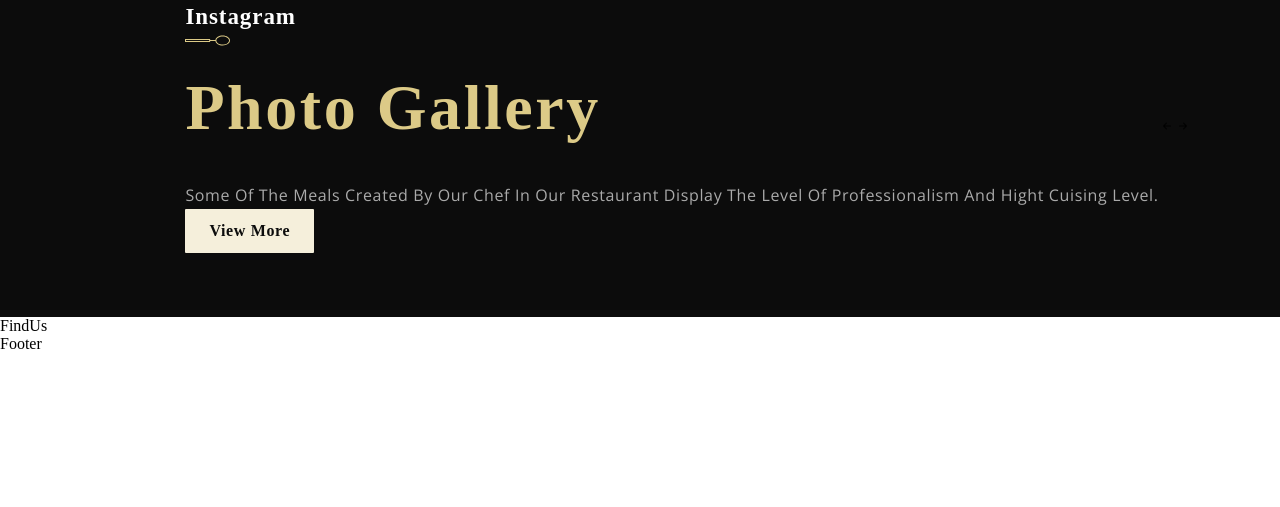
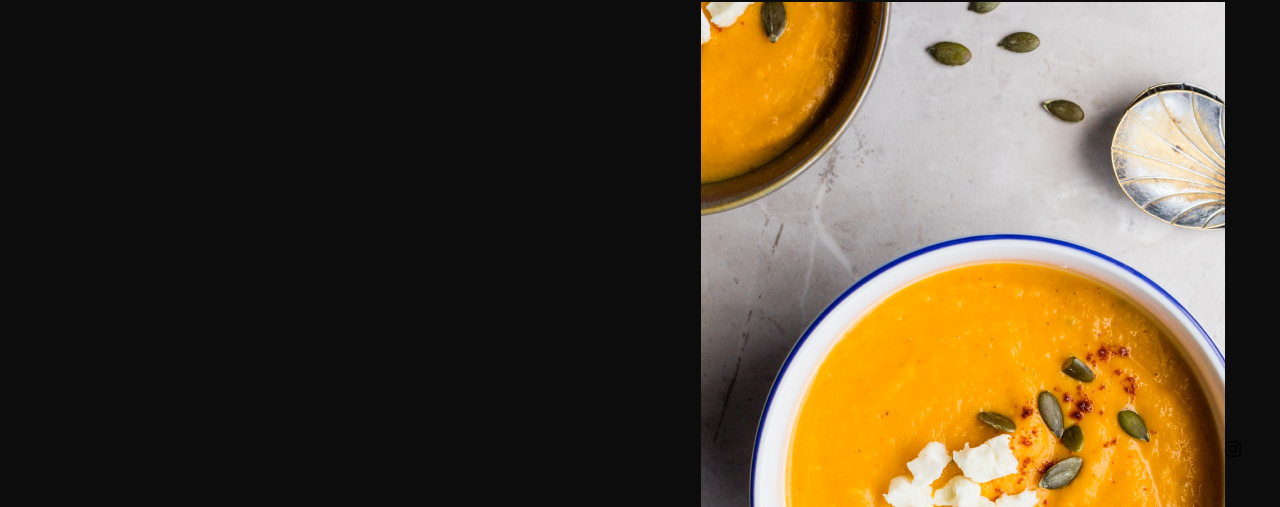
Before and after one commit to lbferrand/restaurant-react-application, a React (Create React App) app: page / in a window 1280 px wide. Shown: the part 6242-6749 px from the top of the page. Before the commit the page ends 6595 px from the top, so only its background shows below. Built offline with nearby package versions, Linux system fonts and the light colour scheme; a web font is replaced by a local one.

Commit message:
Update Gallery.jsx

```diff
--- a/src/container/Gallery/Gallery.jsx
+++ b/src/container/Gallery/Gallery.jsx
@@ -51,7 +51,10 @@ const Gallery = () => {
             <div
               className="app__gallery-images_card flex__center"
               key={`gallery_image-${index + 1}`}
-            ></div>
+            >
+              <img src={image} alt="gallery images"></img>
+              <BsInstagram className="gallery__image-icon" />
+            </div>
           ))}
         </div>
 
```
